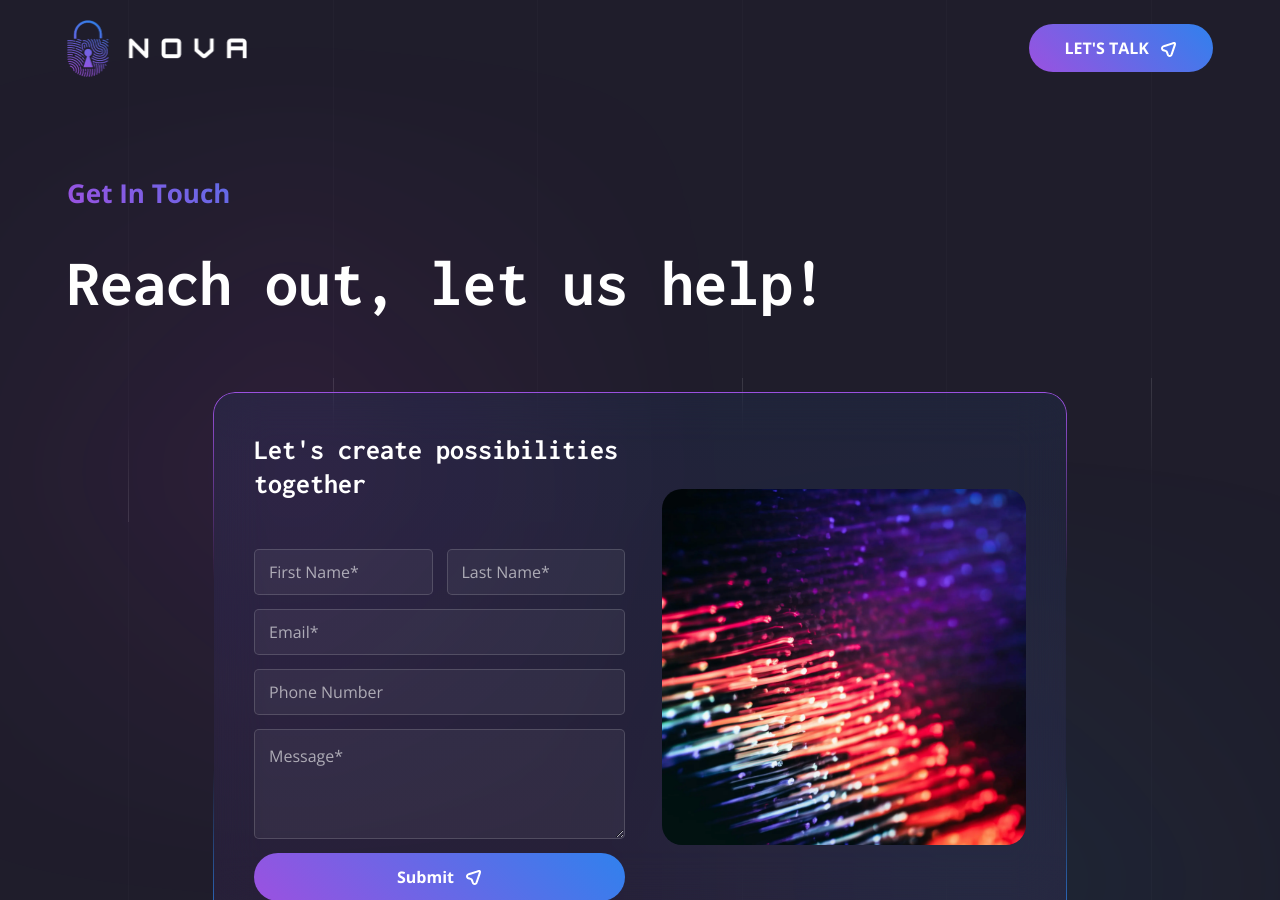
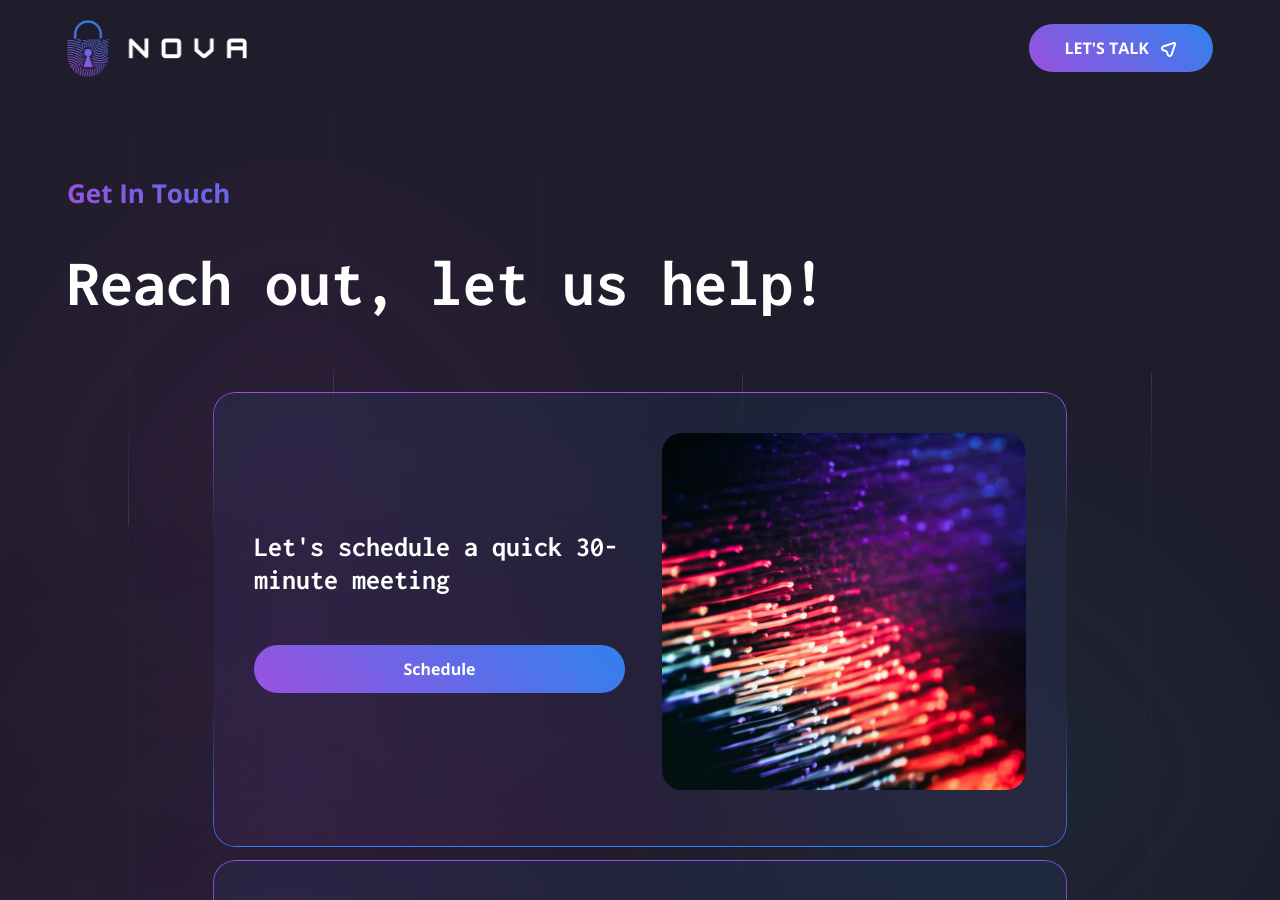
Before and after one commit to novasecuritynz/site, a Jekyll site: the page built from contact.md, in a window 1280 px wide and 900 px high. Built offline with Jekyll 4.4.1, drawn with Linux system fonts in a browser that asks for light colours.

Commit message:
added Calendly

```diff
--- a/_includes/contact.html
+++ b/_includes/contact.html
@@ -7,6 +7,41 @@
             <mark class="heading_focus_title">Get In Touch</mark>
             <h1 class="heading_title wow mb-0" data-splitting>Reach out, let us help!</h1>
         </div>
+
+        <!-- Calendly -->
+        <div class="row justify-content-center">
+            <div class="col-lg-9 position-relative">
+                <div class="shape_image_1">
+                    <img src="../assets/images/shapes/shape_circle_1.svg" alt="Circle Shape 1">
+                </div>
+                <div class="shape_image_2">
+                    <img src="../assets/images/shapes/shape_circle_2.svg" alt="Circle Shape 1">
+                </div>
+                <div class="contact_form">
+                    <div class="row align-items-center justify-content-lg-between">
+                        <div class="col-lg-6">
+                            <h3 class="mb-5">Let's schedule a quick 30-minute meeting</h3>
+                            <div class="form_row row">
+                                <div class="col-12">
+
+                                    <button id="nova_form-button" class="btn w-100" onclick="window.open('https://calendly.com/nova-security/30-min-meeting','_blank')">
+                                        <span class="btn_label" data-text="Schedule">Schedule</span>
+                                    </button>
+                                </div>
+                            </div>
+                        </div>
+                        <div class="col-lg-5">
+                            <div class="image_block">
+                                <img src="../assets/images/about/contact_form_image.webp" alt="Contact Image">
+                            </div>
+                        </div>
+                    </div>
+                    <p id="nova_form-status"></p>
+                </div>
+            </div>
+        </div>
+
+        <!-- Contact Us Form -->
         <div class="row justify-content-center">
             <div class="col-lg-9 position-relative">
                 <div class="shape_image_1">
```
Also changed, not shown: other parts of _includes/contact.html (+7 -0 lines).
